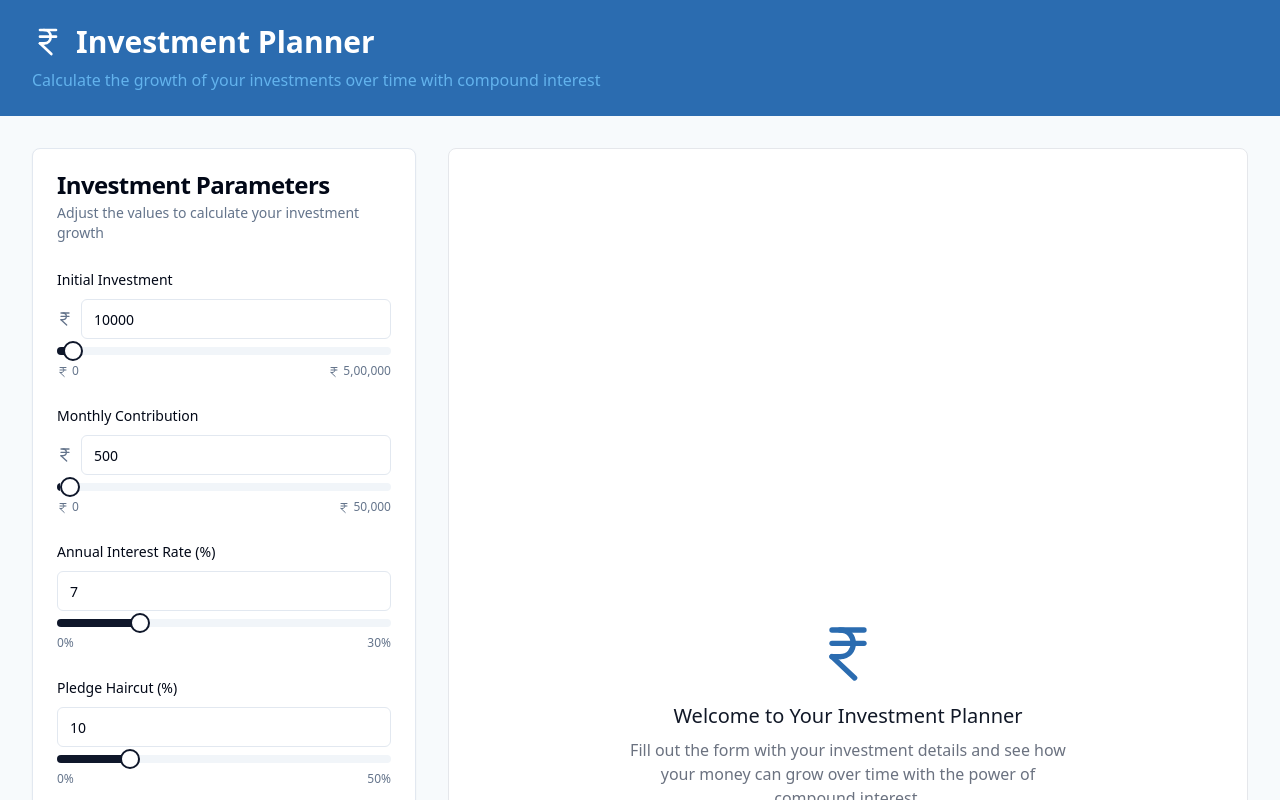
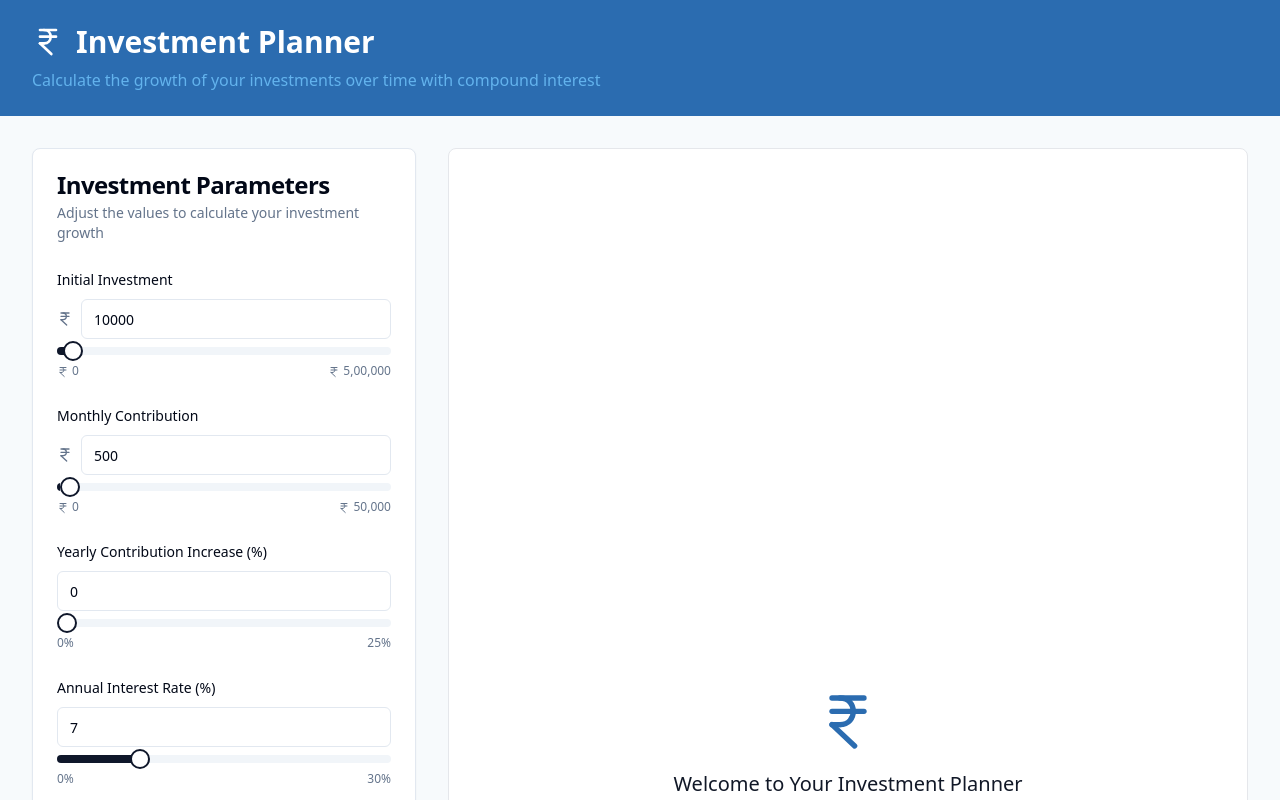
Before and after one commit to prashewale/monthly-compound-planner, a React (Vite) app: page / in a window 1280 px wide. Shown: the top 800 px of the page. Built offline with nearby package versions, Linux system fonts and the light colour scheme.

Commit message:
Add yearly contribution increase option
Add a new input field to set the yearly increase in contribution percentage, calculated based on the previous year's contribution.

```diff
--- a/src/components/InvestmentForm.tsx
+++ b/src/components/InvestmentForm.tsx
@@ -21,6 +21,7 @@ const InvestmentForm = ({ onCalculate }: InvestmentFormProps) => {
     pledgeHaircut: 10, // Default 10% haircut
     extraProfitRate: 3, // Default 3% extra profit
     yearlyBonusRate: 2, // Default 2% yearly bonus on contributions
+    yearlyContributionIncreaseRate: 0, // Default 0% yearly increase in contributions
   });
 
   const handleInputChange = (e: React.ChangeEvent<HTMLInputElement>) => {
@@ -112,6 +113,32 @@ const InvestmentForm = ({ onCalculate }: InvestmentFormProps) => {
             <div className="flex justify-between text-xs text-muted-foreground">
               <span><IndianRupee className="inline h-3 w-3" /> 0</span>
               <span><IndianRupee className="inline h-3 w-3" /> 50,000</span>
+            </div>
+          </div>
+
+          <div className="space-y-2">
+            <Label htmlFor="yearlyContributionIncreaseRate">Yearly Contribution Increase (%)</Label>
+            <Input
+              id="yearlyContributionIncreaseRate"
+              name="yearlyContributionIncreaseRate"
+              type="number"
+              min="0"
+              max="50"
+              step="0.1"
+              value={formData.yearlyContributionIncreaseRate}
+              onChange={handleInputChange}
+            />
+            <Slider
+              id="yearlyContributionIncreaseRate-slider"
+              min={0}
+              max={25}
+              step={0.1}
+              value={[formData.yearlyContributionIncreaseRate]}
+              onValueChange={(value) => handleSliderChange("yearlyContributionIncreaseRate", value)}
+            />
+            <div className="flex justify-between text-xs text-muted-foreground">
+              <span>0%</span>
+              <span>25%</span>
             </div>
           </div>
 
--- a/src/components/investment-breakdown/InvestmentChart.tsx
+++ b/src/components/investment-breakdown/InvestmentChart.tsx
@@ -14,12 +14,20 @@ const InvestmentChart = ({
   totalContributions,
 }: InvestmentChartProps) => {
   // Prepare data for chart
-  const chartData = breakdown.map((item) => ({
-    year: item.year,
-    balance: item.endBalance,
-    contributions: initialInvestment + item.year * 12 * (totalContributions / (breakdown.length * 12)),
-    interest: item.endBalance - initialInvestment - item.year * 12 * (totalContributions / (breakdown.length * 12)),
-  }));
+  const chartData = breakdown.map((item) => {
+    // Calculate cumulative contributions up to this year
+    const cumulativeContributions = initialInvestment +
+      breakdown
+        .filter(y => y.year <= item.year)
+        .reduce((total, y) => total + y.contributions, 0);
+
+    return {
+      year: item.year,
+      balance: item.endBalance,
+      contributions: cumulativeContributions,
+      interest: item.endBalance - cumulativeContributions,
+    };
+  });
 
   return (
     <div className="h-[400px] w-full">
--- a/src/components/investment-breakdown/YearlyBreakdownTable.tsx
+++ b/src/components/investment-breakdown/YearlyBreakdownTable.tsx
@@ -14,6 +14,7 @@ const YearlyBreakdownTable = ({ breakdown }: YearlyBreakdownTableProps) => {
           <TableRow>
             <TableHead>Year</TableHead>
             <TableHead>Starting Balance</TableHead>
+            <TableHead>Monthly Contribution</TableHead>
             <TableHead>Annual Contribution</TableHead>
             <TableHead>Interest Earned</TableHead>
             <TableHead>Yearly Bonus</TableHead>
@@ -25,6 +26,7 @@ const YearlyBreakdownTable = ({ breakdown }: YearlyBreakdownTableProps) => {
             <TableRow key={row.year}>
               <TableCell>{row.year}</TableCell>
               <TableCell>{formatCurrency(row.startBalance)}</TableCell>
+              <TableCell>{formatCurrency(row.monthlyContribution || 0)}</TableCell>
               <TableCell>{formatCurrency(row.contributions)}</TableCell>
               <TableCell>{formatCurrency(row.interest)}</TableCell>
               <TableCell>{formatCurrency(row.yearlyBonus || 0)}</TableCell>
--- a/src/pages/Index.tsx
+++ b/src/pages/Index.tsx
@@ -15,7 +15,8 @@ const Index = () => {
     setInvestmentData(data);
   };
 
-  const totalContributions = investmentData ? investmentData.monthlyContribution * 12 * investmentData.years : 0;
+  // Calculate total contributions from the breakdown data for accuracy
+  const totalContributions = breakdown.reduce((total, year) => total + year.contributions, 0);
   const initialInvestment = investmentData ? investmentData.initialInvestment : 0;
 
   return (
--- a/src/utils/compoundInterest.ts
+++ b/src/utils/compoundInterest.ts
@@ -1,4 +1,3 @@
-
 export interface InvestmentData {
   initialInvestment: number;
   monthlyContribution: number;
@@ -7,6 +6,7 @@ export interface InvestmentData {
   pledgeHaircut: number; // Percentage haircut when pledging balance
   extraProfitRate: number; // Additional annual profit percentage from pledging
   yearlyBonusRate: number; // Yearly bonus rate for monthly contributions
+  yearlyContributionIncreaseRate: number; // Yearly percentage increase in contributions
 }
 
 export interface YearlyBreakdown {
@@ -17,6 +17,7 @@ export interface YearlyBreakdown {
   yearlyBonus: number; // Yearly bonus on monthly contributions
   endBalance: number;
   months?: MonthlyBreakdown[];
+  monthlyContribution: number; // Keep track of the monthly contribution for this year
 }
 
 export interface MonthlyBreakdown {
@@ -38,7 +39,8 @@ export const calculateCompoundInterest = (data: InvestmentData): YearlyBreakdown
     years,
     pledgeHaircut,
     extraProfitRate,
-    yearlyBonusRate
+    yearlyBonusRate,
+    yearlyContributionIncreaseRate
   } = data;
 
   const monthlyRate = annualInterestRate / 100 / 12;
@@ -49,9 +51,12 @@ export const calculateCompoundInterest = (data: InvestmentData): YearlyBreakdown
   // Track monthly contributions for applying yearly bonus
   const contributionsTracker: {[key: string]: number} = {};
 
+  // Track current monthly contribution amount
+  let currentMonthlyContribution = monthlyContribution;
+
   for (let year = 1; year <= years; year++) {
     const startBalance = currentBalance;
-    const yearlyContribution = monthlyContribution * 12;
+    const yearlyContribution = currentMonthlyContribution * 12;
     let yearlyInterest = 0;
     let yearlyExtraProfit = 0;
     const monthlyData: MonthlyBreakdown[] = [];
@@ -61,11 +66,11 @@ export const calculateCompoundInterest = (data: InvestmentData): YearlyBreakdown
       const monthStartBalance = currentBalance;
 
       // Add this month's contribution
-      currentBalance += monthlyContribution;
+      currentBalance += currentMonthlyContribution;
 
       // Track this contribution for yearly bonus
       const contributionKey = `${year}-${month}`;
-      contributionsTracker[contributionKey] = monthlyContribution;
+      contributionsTracker[contributionKey] = currentMonthlyContribution;
 
       // Calculate pledging amount (after haircut)
       const pledgeableBalance = currentBalance;
@@ -87,12 +92,12 @@ export const calculateCompoundInterest = (data: InvestmentData): YearlyBreakdown
       monthlyData.push({
         month,
         startBalance: monthStartBalance,
-        contribution: monthlyContribution,
+        contribution: currentMonthlyContribution,
         interest: monthlyInterest,
         pledgeAmount: pledgeAmount,
         extraProfit: extraProfit,
         endBalance: currentBalance,
-        contributionWithBonus: monthlyContribution
+        contributionWithBonus: currentMonthlyContribution
       });
     }
 
@@ -121,7 +126,13 @@ export const calculateCompoundInterest = (data: InvestmentData): YearlyBreakdown
       yearlyBonus: totalYearlyBonus,
       endBalance: currentBalance,
       months: monthlyData,
+      monthlyContribution: currentMonthlyContribution
     });
+
+    // Increase monthly contribution for next year based on yearly increase rate
+    if (yearlyContributionIncreaseRate > 0) {
+      currentMonthlyContribution += currentMonthlyContribution * (yearlyContributionIncreaseRate / 100);
+    }
   }
 
   return breakdown;
```
